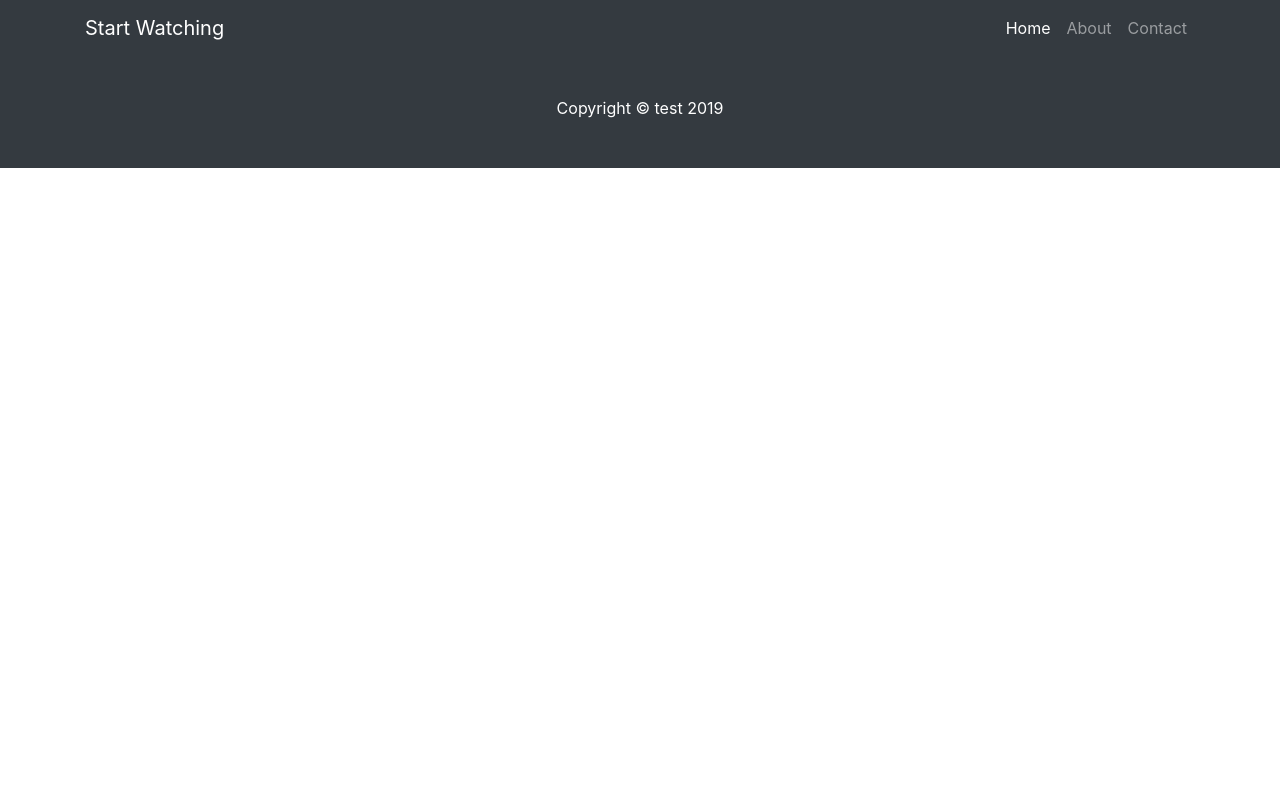
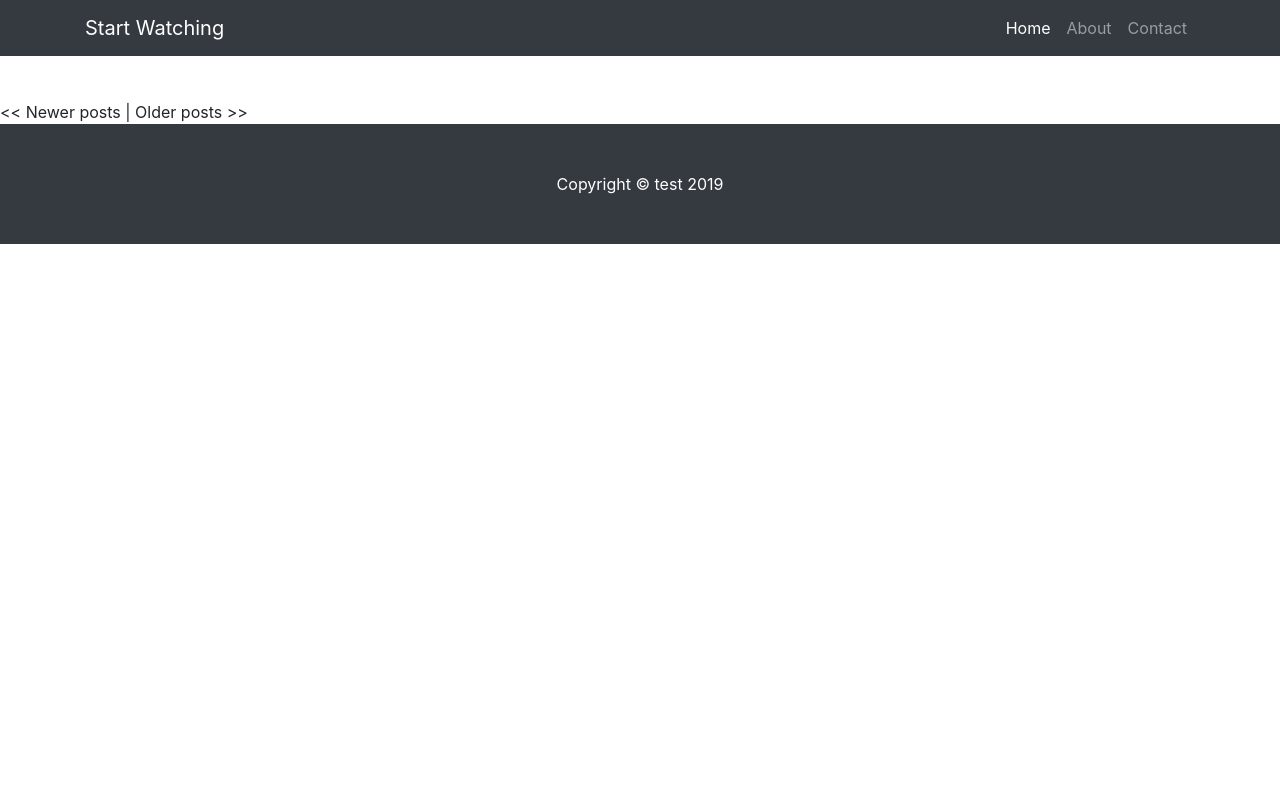
Before and after one commit to windski/simple_spider, a Flask app: page / in a window 1280 px wide. Run offline with Flask 2, Linux system fonts and the light colour scheme; data that the repository does not hold is empty; some libraries are stand-ins or nearby versions.

Commit message:
fix padding

```diff
--- a/app/templates/index.html
+++ b/app/templates/index.html
@@ -13,7 +13,7 @@
     </head>
 
 
-    <body>
+    <body style="margin-top: 100px;">
 
         <!-- Navigation -->
         <nav class="navbar navbar-expand-lg navbar-dark bg-dark fixed-top">
```
